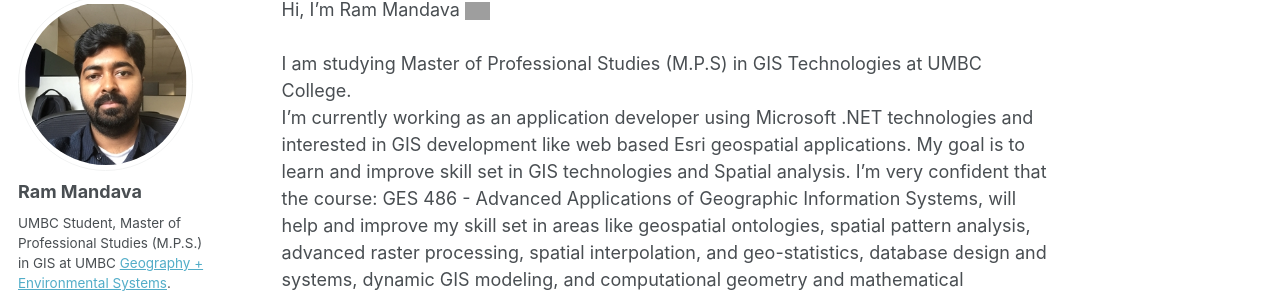
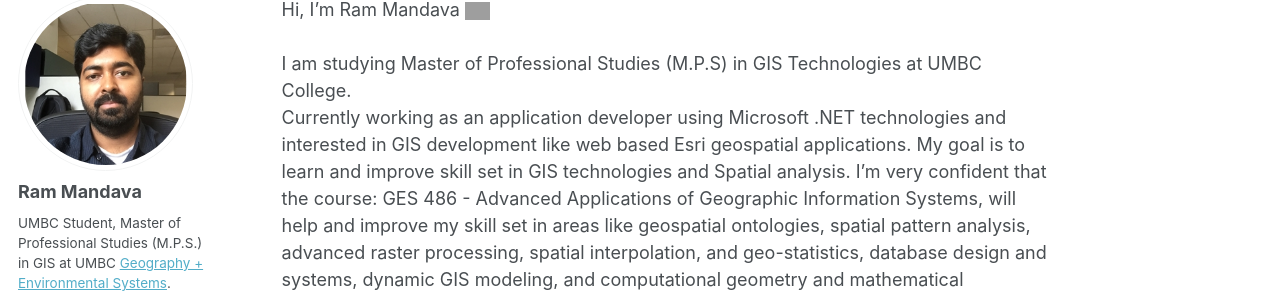
Before and after one commit to mandavaram/mandavaram.github.io, a Jekyll site: the page built from index.md, in a window 1280 px wide and 900 px high. Shown: the part 122-419 px from the top of the window. Built offline with Jekyll 4.4.1, drawn with Linux system fonts in a browser that asks for light colours; our own code applies the rules of GitHub Pages for plain Markdown files; some of the changed text lies outside the part shown; grey boxes are pictures that could not be loaded.

Commit message:
Update index.md

```diff
--- a/index.md
+++ b/index.md
@@ -3,7 +3,7 @@ Hi, I'm Ram Mandava <img src="https://media.giphy.com/media/hvRJCLFzcasrR4ia7z/g
 <br>
 I am studying Master of Professional Studies (M.P.S) in GIS Technologies at UMBC College.
 <br>
-I'm currently working as an application developer using Microsoft .NET technologies and interested in GIS development like web based Esri geospatial applications. My goal is to learn and improve skill set in GIS technologies and Spatial analysis. I'm very confident that the course: GES 486 - Advanced Applications of Geographic Information Systems, will help and improve my skill set in areas like geospatial ontologies, spatial pattern analysis, advanced raster processing, spatial interpolation, and geo-statistics, database design and systems, dynamic GIS modeling, and computational geometry and mathematical techniques used in GIS.
+Currently working as an application developer using Microsoft .NET technologies and interested in GIS development like web based Esri geospatial applications. My goal is to learn and improve skill set in GIS technologies and Spatial analysis. I'm very confident that the course: GES 486 - Advanced Applications of Geographic Information Systems, will help and improve my skill set in areas like geospatial ontologies, spatial pattern analysis, advanced raster processing, spatial interpolation, and geo-statistics, database design and systems, dynamic GIS modeling, and computational geometry and mathematical techniques used in GIS.
 
 Interest in analyzing and developing projects in below areas:
 
```
